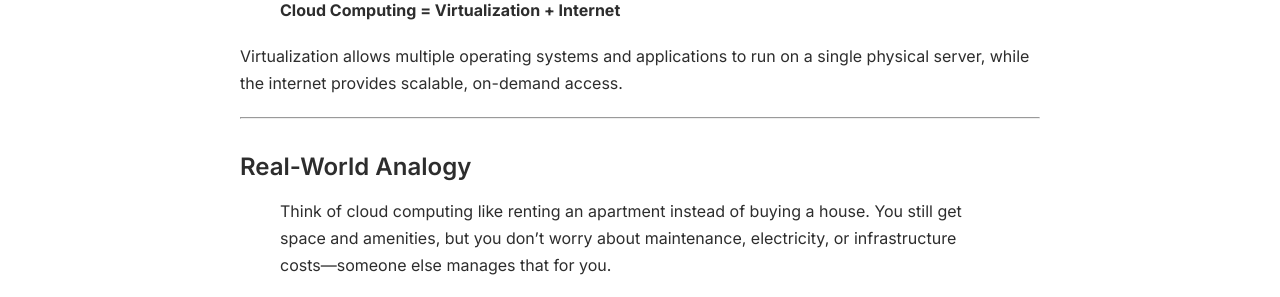
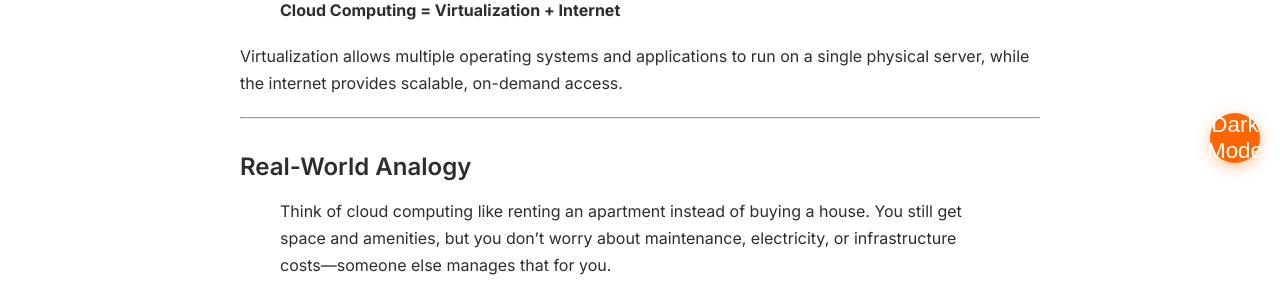
Before and after one commit to asiandevs/aws-zero-to-architect-blog, a Jekyll site: the page built from _posts/2025-10-28-module1-introduction-to-cloud-computing.md, in a window 1280 px wide. Shown: the part 717-1014 px from the top of the page. Built offline with Jekyll 4.4.1, drawn with Linux system fonts in a browser that asks for light colours.

Commit message:
Update default.html

```diff
--- a/_layouts/default.html
+++ b/_layouts/default.html
@@ -14,6 +14,43 @@
 
     {% feed_meta %}
     {% seo %}
+    <script>
+function toggleDarkMode() {
+  const body = document.body;
+  const toggle = document.getElementById('dark-mode-toggle');
+  const icon = document.getElementById('toggle-icon');
+
+  if (body.classList.contains('dark-mode')) {
+    // Switch to Light
+    body.classList.remove('dark-mode');
+    localStorage.setItem('theme', 'light');
+    icon.textContent = 'Dark Mode';
+    toggle.style.background = '#ff6600';
+  } else {
+    // Switch to Dark
+    body.classList.add('dark-mode');
+    localStorage.setItem('theme', 'dark');
+    icon.textContent = 'Light Mode';
+    toggle.style.background = '#1a1a1a';
+  }
+}
+
+// On page load: Apply saved preference
+document.addEventListener('DOMContentLoaded', () => {
+  const saved = localStorage.getItem('theme');
+  const prefersDark = window.matchMedia('(prefers-color-scheme: dark)').matches;
+  const toggle = document.getElementById('dark-mode-toggle');
+  const icon = document.getElementById('toggle-icon');
+
+  if (saved === 'dark' || (!saved && prefersDark)) {
+    document.body.classList.add('dark-mode');
+    icon.textContent = 'Light Mode';
+    toggle.style.background = '#1a1a1a';
+  } else {
+    icon.textContent = 'Dark Mode';
+  }
+});
+</script>
   </head>
   <body>
     <div class="container">
@@ -88,4 +125,33 @@
       </footer>
     </div>
   </body>
+  <!-- Dark Mode Toggle -->
+<div style="
+  position: fixed;
+  bottom: 20px;
+  right: 20px;
+  z-index: 1000;
+">
+  <button id="dark-mode-toggle"
+    style="
+      width: 50px; height: 50px;
+      border-radius: 50%;
+      background: #ff6600;
+      border: none;
+      color: white;
+      font-size: 1.4em;
+      cursor: pointer;
+      box-shadow: 0 4px 15px rgba(255,102,0,0.4);
+      transition: all 0.3s ease;
+      display: flex;
+      align-items: center;
+      justify-content: center;
+    "
+    onclick="toggleDarkMode()"
+    onmouseover="this.style.transform='scale(1.1)'; this.style.boxShadow='0 6px 20px rgba(255,102,0,0.5)';"
+    onmouseout="this.style.transform='scale(1)'; this.style.boxShadow='0 4px 15px rgba(255,102,0,0.4)';"
+  >
+    <span id="toggle-icon">Dark Mode</span>
+  </button>
+</div>
 </html>
```
